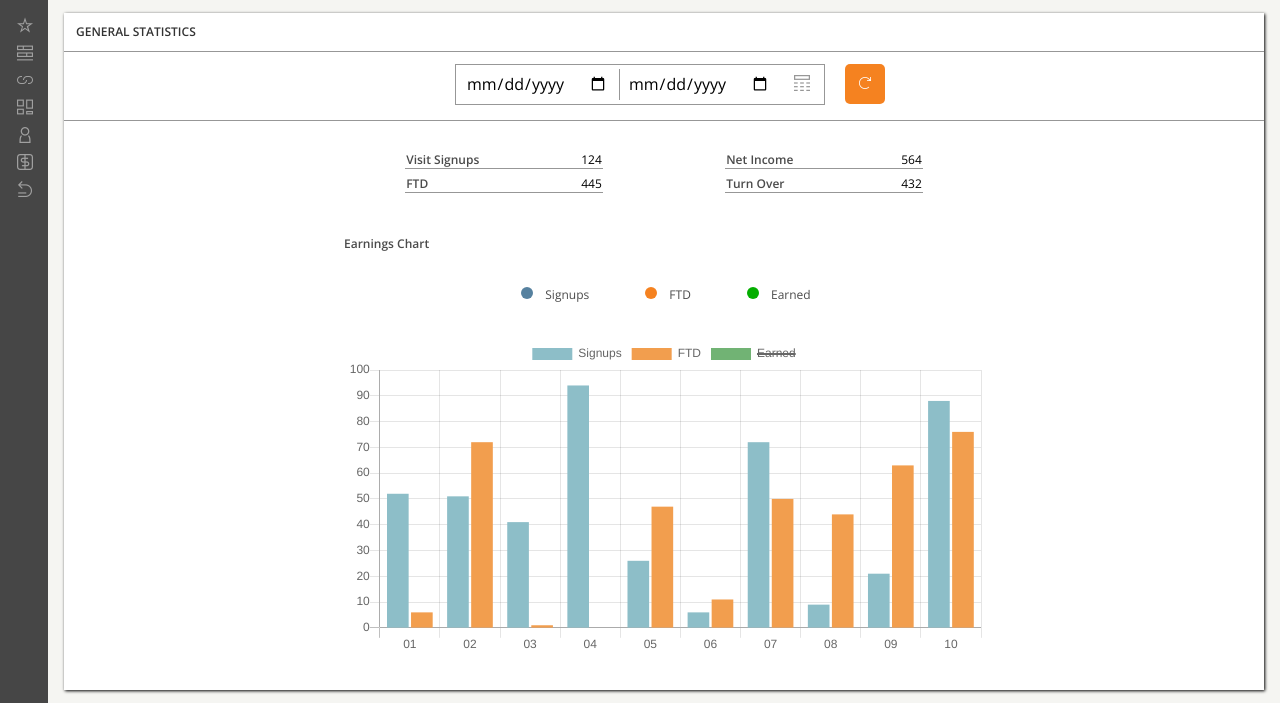
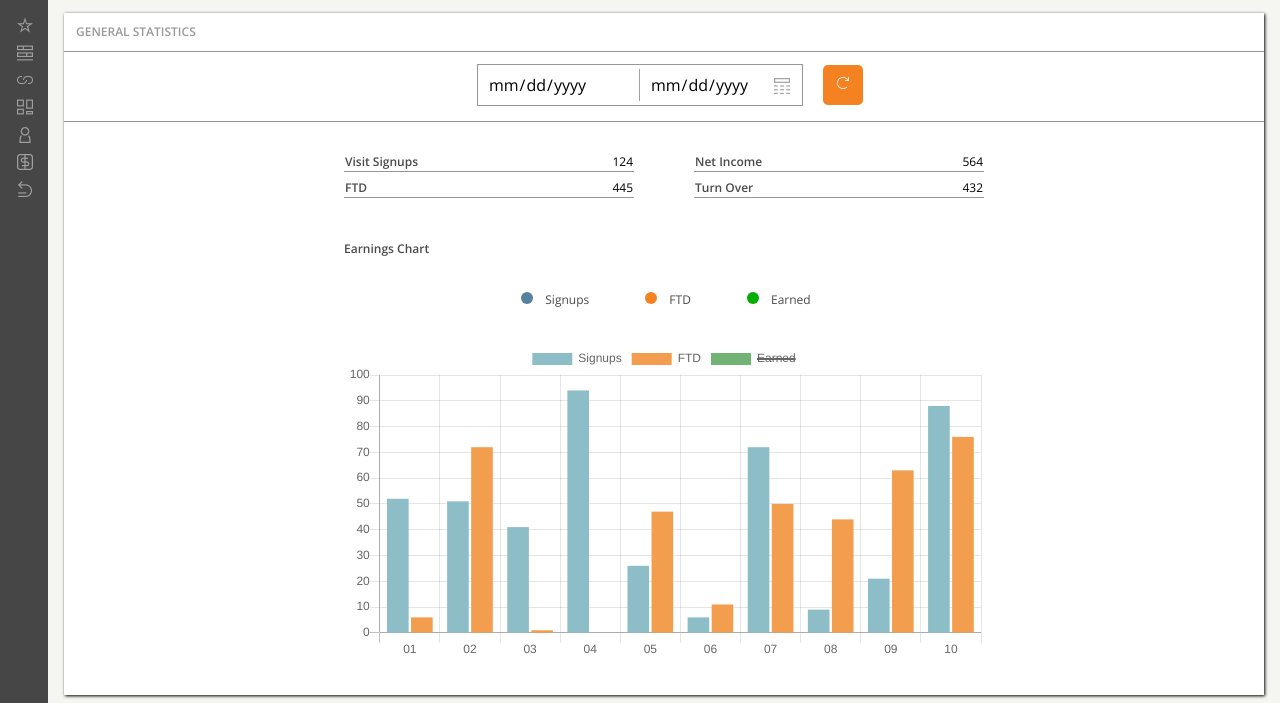
Before and after one commit to SzymonJak/ProjectOne-v2, a website: page index.html in a window 1280 px wide. Shown: the part 51-754 px from the top of the page. Drawn offline with nearby package versions, Linux system fonts and the light colour scheme.

Commit message:
Fix design flaws

```diff
--- a/index.html
+++ b/index.html
@@ -119,7 +119,7 @@
                             <section>
                                 <h2 class="underline header-font">Links</h2>
                                 <div class="linksTable">
-                                    <button class="btn-attract">+ add new</button>
+                                    <button class="btn-long-attract">+ add new</button>
                                     <div class="table-container">
                                         <table class="tableStandard">
                                             <tbody>
@@ -176,7 +176,7 @@
                                             </tbody>
                                         </table>
                                     </div>
-                                    <button class="btn-attract">+ add new</button>
+                                    <button class="btn-long-attract">+ add new</button>
                                 </div>
                             </section>
                         </div>
--- a/sass/_variables.scss
+++ b/sass/_variables.scss
@@ -5,6 +5,7 @@ $small-font-size: 10px;
 $attract-colour: #f58220;
 $attract-hover: #ffa200;
 $basic-colour: #333;
+$basic-colour-lighter: rgb(153, 153, 153);
 $basic-hover: #979797;
 $marker-colour: #04ae00;
 $positive-notification-hover: #74b67a;
--- a/sass/components/_text-styles.scss
+++ b/sass/components/_text-styles.scss
@@ -10,12 +10,12 @@
 
 .paragraph-text {
     font-size: $small-font-size;
-    color: #000;
+    color: $supportingColour2;
 }
 
 .section-font {
     font-size: $page-font-size;
-    color: $basic-colour;
+    color: $basic-colour-lighter;
 }
 
 .header-font {
--- a/sass/pages/_new_postback.scss
+++ b/sass/pages/_new_postback.scss
@@ -16,6 +16,7 @@
             width: 98%;
             min-height: 50px;
             background-color: transparent;
+            padding: 5px 8px;
         }
     }
 
--- a/sass/pages/_personal_data.scss
+++ b/sass/pages/_personal_data.scss
@@ -1,5 +1,3 @@
-
-
 .myForm {
     // width: 100%;
     // margin: 0 auto;
@@ -39,7 +37,7 @@
 
         input {
             grid-column: 2/3;
-
+            padding: 5px 8px;
         }
     }
 }
--- a/sass/style.scss
+++ b/sass/style.scss
@@ -156,10 +156,6 @@ section {
 }
 
 .chart {
-    table, img {
-        margin-left: auto;
-        margin-right: auto;
-        }
 
     .time-period {
         text-align: center;
@@ -186,9 +182,15 @@ section {
         display: inline-flex;
         position: relative;
 
+
         i {
             color: $basic-hover;
-            padding: 10px 14px;
+            position: absolute;
+            z-index: 5;
+            right: 12px;
+            bottom: 8px;
+            // bottom: 6px;
+            // right: 14px;
         }
 
         &::before {
@@ -201,15 +203,26 @@ section {
             top: 0;
             bottom: 0;
             left: 0;
-            right: 40px;
+            right: 0;
             margin: auto;
         }
+
+        input[type=date] {
+            border: 0;
+            padding: 10px 10px;
+            position: relative;
+            z-index: 10;
+            background: rgba(255, 255, 255, .1);
+         //    appearance: none;
+         }
     }
 
-    input[type=date] {
-       border: 0;
-       padding: 5px 10px;
-       appearance: none;
+    input::-webkit-inner-spin-button {
+        display: none;
+    }
+
+    input::-webkit-calendar-picker-indicator {
+        opacity: 0;
     }
 }
 
@@ -217,20 +230,21 @@ section {
     padding-bottom: 32px;
 
     .tableLeft {
-        float: left;
+        // float: left;
         width: 320px;
+        padding-right: 30px;
     }
 
     .tableRight {
-        float: right;
+        // float: right;
         width: 320px;
+        padding-left: 30px;
     }
 
     .tableStandard {
-
-        th {
-            width: 175px;
-            padding-right: 96px;
+        th{
+            width: 100%;
+            line-height: 16px;
         }
     }
 }
@@ -327,6 +341,7 @@ section {
 
         .tableLeft, .tableRight {
             width: 100%;
+            padding: 8px 16px;
         }
     }
 
```
Also changed, not shown: links.html (+2 -2 lines), personal_data.html (+1 -1 lines), css/style.css, 1 other file.
